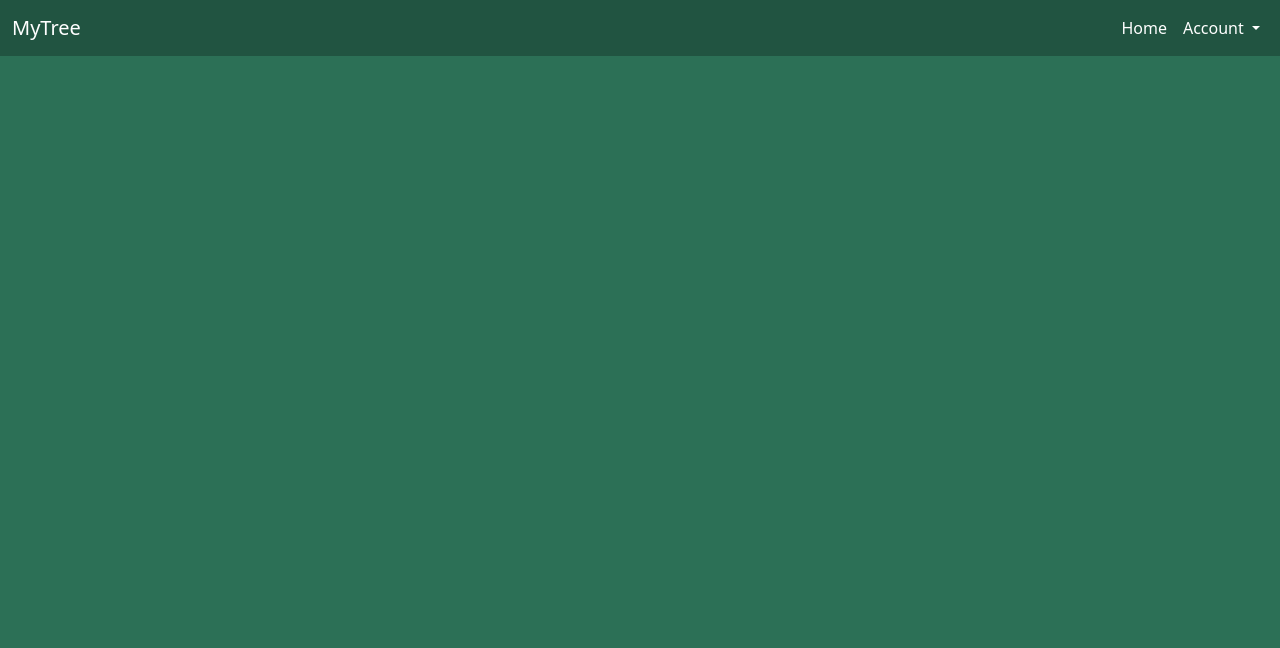
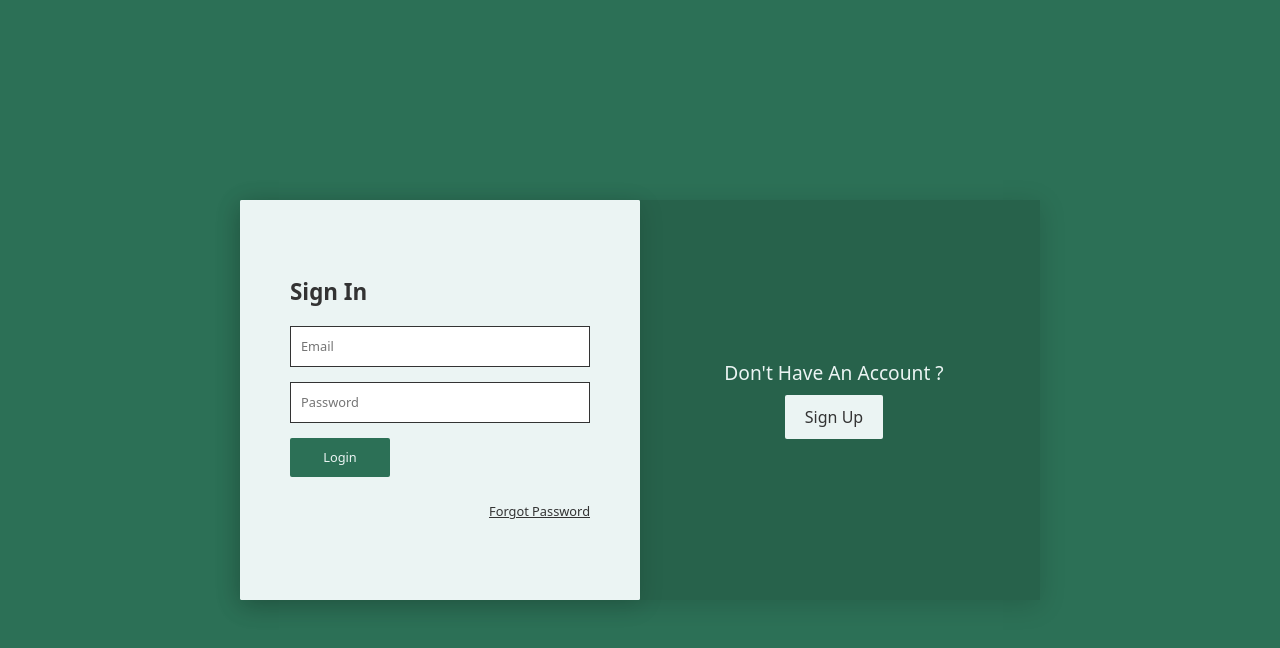
Before and after one commit to jojojojolann/PG219-GenealogyTree-Project, a Vue app in the folder src/client/: page /login-register in a window 1280 px wide. Before the commit this address had no page. Shown: the top 648 px of the page. Built offline with nearby package versions, Linux system fonts and the light colour scheme.

Commit message:
Login-register page front :white_check_mark:

```diff
--- a/src/client/src/App.vue
+++ b/src/client/src/App.vue
@@ -1,19 +1,16 @@
 <template>
   <div id="app">
-    <AppNavbar/>
+    <AppNavbar v-if="$route.meta.layout !== 'blank'"/>
     <router-view/>
   </div>
 </template>
 
 <script>
 import AppNavbar from "./components/Navbar.vue";
+
 export default {
   components: {
     AppNavbar
   }
 }
 </script>
-
-
-<style>
-</style>
--- a/src/client/src/components/Navbar.vue
+++ b/src/client/src/components/Navbar.vue
@@ -1,16 +1,13 @@
 <template>
   <nav class="navbar navbar-expand-lg">
     <div class="container-fluid">
-        <a class="navbar-brand text-white" href="#">MyTree</a>
+        <a class="navbar-brand text-white" href="/home">MyTree</a>
         <button class="navbar-toggler" type="button" data-bs-toggle="collapse" data-bs-target="#navbarNav"
                 aria-controls="navbarNav" aria-expanded="false" aria-label="Toggle navigation">
             <span class="navbar-toggler-icon"></span>
         </button>
         <div class="collapse navbar-collapse" id="navbarNav">
             <ul class="navbar-nav ms-auto">
-                <li class="nav-item">
-                    <router-link to="/" class="nav-link text-white">Home</router-link>
-                </li>
                 <li class="nav-item dropdown">
                     <a class="nav-link dropdown-toggle text-white" href="#" id="navbarDropdownMenuLink" role="button"
                        data-bs-toggle="dropdown" aria-expanded="false">
--- a/src/client/src/router/router.js
+++ b/src/client/src/router/router.js
@@ -1,23 +1,32 @@
 import { createRouter, createWebHistory } from 'vue-router'
 import HomeView from '../views/HomeView.vue'
 import ProfileView from '../views/ProfileView.vue'
+import LoginRegisterView from '../views/LoginRegisterView.vue'
 
 const routes = [
   {
     path: '/',
-    name: 'home',
-    component: HomeView
+    name: 'Home',
+    component: HomeView,
+    meta: { requiresAuth: true, layout: 'default' }
   },
   {
     path: '/profile',
     name: 'profile',
-    component: ProfileView
+    component: ProfileView,
+    meta: { requiresAuth: true, layout: 'default' }
+  },
+  {
+    path: '/login-register',
+    name: 'LoginRegister',
+    component: LoginRegisterView,
+    meta: { layout: 'blank' }
   }
 ]
 
 const router = createRouter({
   history: createWebHistory(process.env.BASE_URL),
   routes
-})
+});
 
 export default router
--- /dev/null
+++ b/src/client/src/views/LoginRegisterView.vue
@@ -0,0 +1,245 @@
+<template>
+    <div :class="{ 'slide': isSlided }" class="container">
+        <div class="box signin">
+            <h2>Already Have An Account ?</h2>
+            <button class="btn-signin" @click="toggleSlide(false)">Sign In</button>
+        </div>
+        <div class="box signup">
+            <h2>Don't Have An Account ?</h2>
+            <button class="btn-signup" @click="toggleSlide(true)">Sign Up</button>
+        </div>
+        <div class="formBox" :class="{ 'slide': isSlided }">
+            <div class="form signin">
+                <form @submit.prevent="loginUser">
+                    <h3>Sign In</h3>
+                    <input type="text" v-model="loginForm.email" placeholder="Email" required>
+                    <input type="password" v-model="loginForm.password" placeholder="Password" required>
+                    <input type="submit" value="Login">
+                    <a href="#" class="forgot">Forgot Password</a>
+                </form>
+            </div>
+            <div class="form signup">
+                <form @submit.prevent="registerUser">
+                    <h3>Sign Up</h3>
+                    <input type="text" v-model="registerForm.email" placeholder="Email" required>
+                    <input type="password" v-model="registerForm.password" placeholder="Password" required>
+                    <input type="submit" value="Register">
+                </form>
+            </div>
+        </div>
+    </div>
+</template>
+
+<script>
+export default {
+  data() {
+    return {
+      isSlided: false,
+      loginForm: {
+        email: '',
+        password: ''
+      },
+      registerForm: {
+        email: '',
+        password: ''
+      }
+    };
+  },
+  methods: {
+    toggleSlide(isSlide) {
+      this.isSlided = isSlide;
+    },
+    async registerUser() {
+      try {
+        const response = await fetch('/register', {
+          method: 'POST',
+          headers: {
+            'Content-Type': 'application/json',
+          },
+          body: JSON.stringify({
+            email: this.registerForm.email,
+            password: this.registerForm.password
+          }),
+        });
+        if (response.ok) {
+          const result = await response.json();
+          console.log('Registration successful', result);
+        } else {
+          console.error('Failed to register');
+        }
+      } catch (error) {
+        console.error('Failed to register', error);
+      }
+    },
+    async loginUser() {
+      try {
+        const response = await fetch('/login', {
+          method: 'POST',
+          headers: {
+            'Content-Type': 'application/json',
+          },
+          body: JSON.stringify({
+            email: this.loginForm.email,
+            password: this.loginForm.password
+          }),
+        });
+        if (response.ok) {
+          const user = await response.json();
+          console.log('Login successful', user.email);
+        } else {
+          console.error('Failed to login');
+        }
+      } catch (error) {
+        console.error('Failed to login', error);
+      }
+    }
+  }
+}
+</script>
+
+<style>
+@import url('https://fonts.googleapis.com/css2?family=Poppins:200,300,400,500,600,700,800,900&display=swap');
+*
+body, html {
+    height: 100%;
+    margin: 0;
+    padding: 0;
+    display: flex;
+    justify-content: center;
+    align-items: center;
+    background-color: #2c7056;
+}
+.container {
+    display: flex;
+    justify-content: center;
+    align-items: center;
+    background-color: #2c7056;
+    transition: 1s ease-in-out;
+}
+.container {
+    position: relative;
+    width: 800px;
+    height: 400px;
+    background-color: rgba(0, 0, 0, 0.125);
+    display: flex;
+    justify-content: center;
+    align-items: center;
+    box-shadow: 0 5px 25px rgba(0, 0, 0, 0.15);
+}
+.container .box {
+    position: relative;
+    width: 50%;
+    height: 100%;
+    z-index: 10;
+    display: flex;
+    justify-content: center;
+    align-items: center;
+    flex-direction: column;
+    padding: 40px;
+}
+.container .box h2 {
+    font-size: 1.2em;
+    color: #ebf4f3;
+    font-weight: 500;
+    margin-bottom: 10px;
+}
+.container .box button {
+    cursor: pointer;
+    padding: 10px 20px;
+    background-color: #ebf4f3;
+    color: #333;
+    font-size: 16px;
+    font-weight: 500;
+    border: none;
+    outline: none;
+    border-radius: 2px;
+}
+.formBox {
+    position: absolute;
+    left: 0px;
+    width: 400px;
+    height: 400px;
+    background-color: #ebf4f3;
+    z-index: 1000;
+    box-shadow: 0 5px 25px rgba(0, 0, 0, 0.15);
+    transition: 0.5s ease-in-out;
+    transition-delay: 0.25s;
+    overflow: hidden;
+    border-radius: 2px;
+}
+.slide .formBox {
+    left: 400px;
+}
+.formBox .form {
+    position: absolute;
+    top: 0;
+    left: 0;
+    width: 100%;
+    height: 100%;
+    display: flex;
+    justify-content: center;
+    align-items: center;
+    transition: 0.25s;
+    background-color: #ebf4f3;
+}
+.formBox .form.signup {
+    top: 100%;
+    transition-delay: 0s;
+}
+.slide .formBox .form.signup {
+    top: 0;
+    transition-delay: 1s;
+}
+.formBox .form.signin {
+    top: 0;
+    transition-delay: 1s;
+}
+.slide .formBox .form.signin {
+    top: -100%;
+    transition-delay: 0s;
+}
+.formBox .form form {
+    display: flex;
+    flex-direction: column;
+    padding: 0 50px;
+    width: 100%;
+}
+.formBox .form form h3 {
+    font-size: 1.4em;
+    color: #333;
+    margin-bottom: 20px;
+    font-weight: 600;
+}
+.formBox .form form input {
+    width: 100%;
+    margin-bottom: 15px;
+    padding: 10px;
+    outline: none;
+    font-size: 0.8em;
+    border: 1px solid #333;
+}
+.formBox .form form input[type="submit"] {
+    background-color: #2c7056;
+    border: none;
+    border-radius: 2px;
+    color: #ebf4f3;
+    max-width: 100px;
+    font-weight: 500;
+    cursor: pointer;
+}
+.formBox .form form input[type="submit"]:hover {
+    background-color: #8cc9a5;
+}
+.formBox .signup form input[type="submit"] {
+    background-color: #2c7056;
+}
+.formBox .signup form input[type="submit"]:hover {
+    background-color: #8cc9a5;
+}
+.forgot {
+    margin-top: 10px;
+    text-align: right;
+    font-size: 0.8em;
+    color: #333;
+}
+</style>
```
Also changed, not shown: src/client/public/logo-text.png (added).
